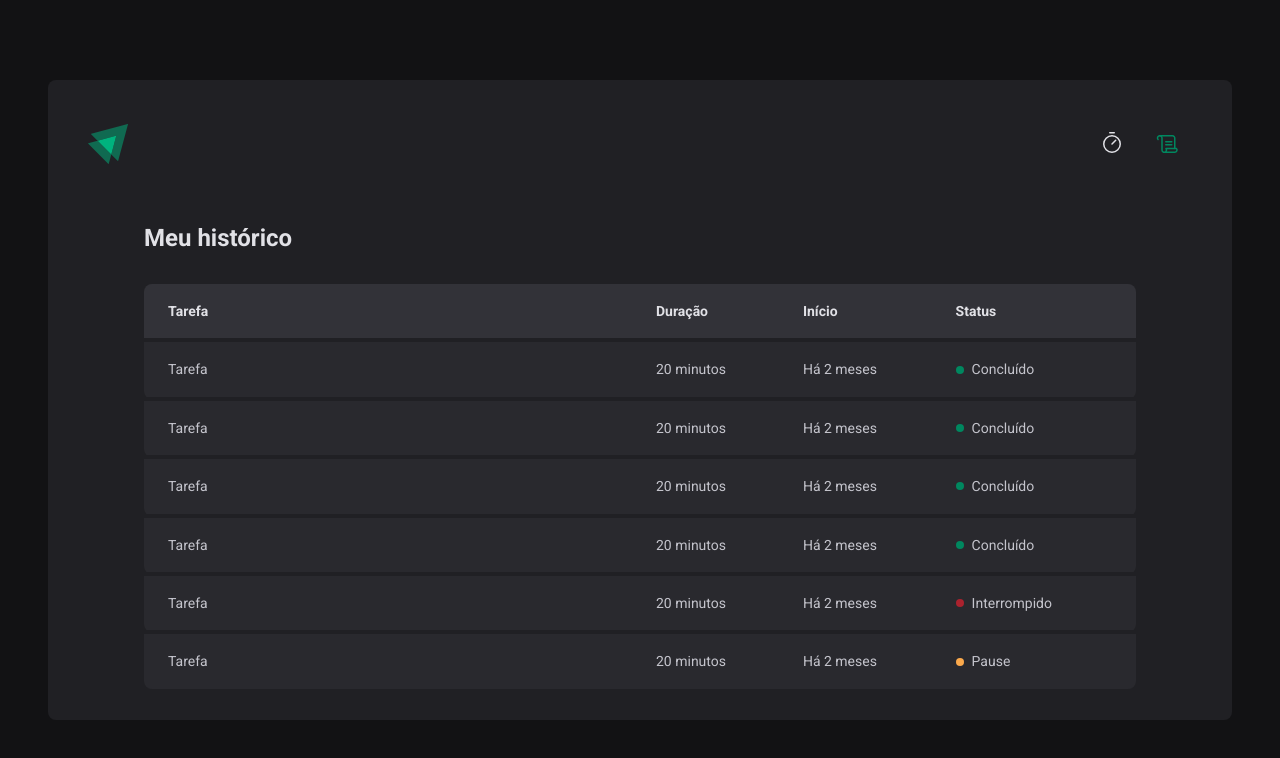
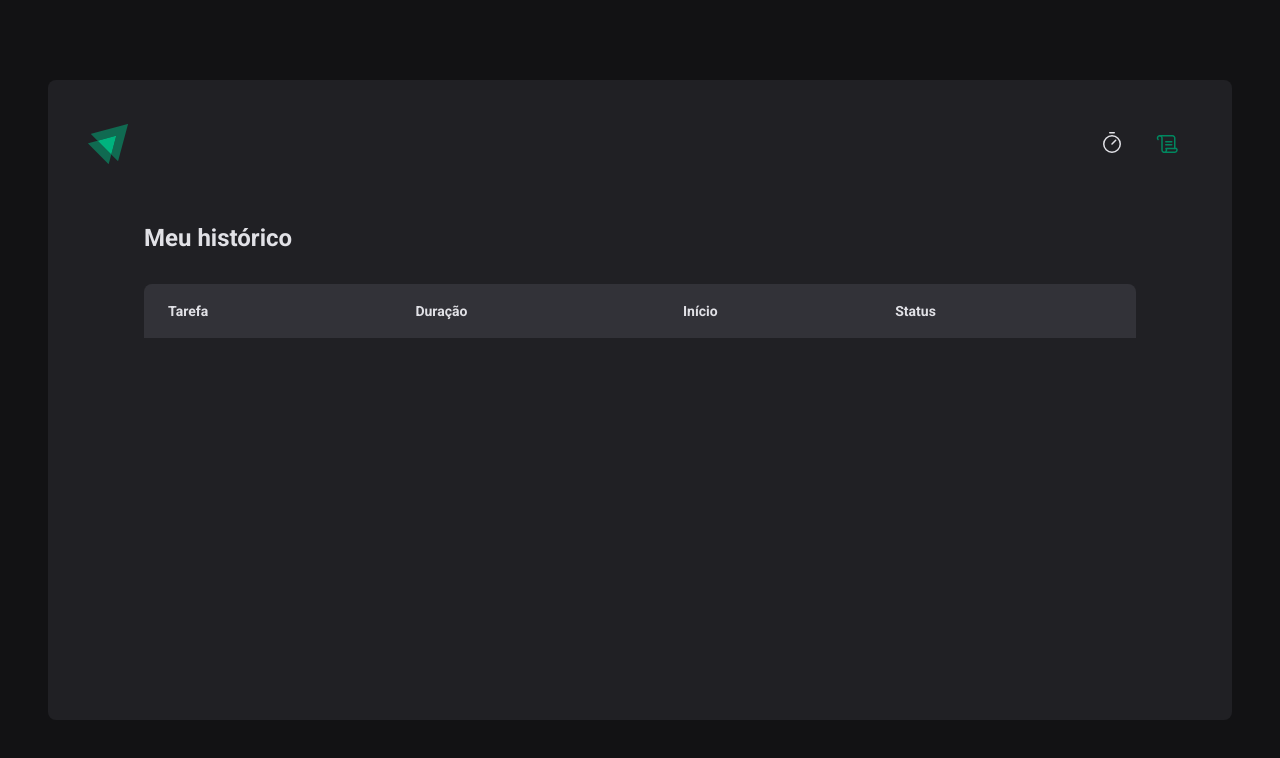
Before and after one commit to erik-ferreira/02-ignite-timer, a React (Vite) app: page /history in a window 1280 px wide. Shown: the top 758 px of the page. Built offline with nearby package versions, Linux system fonts and the light colour scheme.

Commit message:
complete history cycles

```diff
--- a/src/pages/History/index.tsx
+++ b/src/pages/History/index.tsx
@@ -1,6 +1,14 @@
+import { useContext } from "react";
+import { formatDistanceToNow } from "date-fns";
+import ptBR from "date-fns/locale/pt-BR";
+
+import { CyclesContext } from "../../contexts/CyclesContext";
+
 import { HistoryContainer, HistoryList, Status } from "./styles";
 
 export function History() {
+  const { cycles } = useContext(CyclesContext);
+
   return (
     <HistoryContainer>
       <h1>Meu histórico</h1>
@@ -17,54 +25,31 @@
           </thead>
 
           <tbody>
-            <tr>
-              <td>Tarefa</td>
-              <td>20 minutos</td>
-              <td>Há 2 meses</td>
-              <td>
-                <Status statusColor="green">Concluído</Status>
-              </td>
-            </tr>
-            <tr>
-              <td>Tarefa</td>
-              <td>20 minutos</td>
-              <td>Há 2 meses</td>
-              <td>
-                <Status statusColor="green">Concluído</Status>
-              </td>
-            </tr>
-            <tr>
-              <td>Tarefa</td>
-              <td>20 minutos</td>
-              <td>Há 2 meses</td>
-              <td>
-                <Status statusColor="green">Concluído</Status>
-              </td>
-            </tr>
-            <tr>
-              <td>Tarefa</td>
-              <td>20 minutos</td>
-              <td>Há 2 meses</td>
-              <td>
-                <Status statusColor="green">Concluído</Status>
-              </td>
-            </tr>
-            <tr>
-              <td>Tarefa</td>
-              <td>20 minutos</td>
-              <td>Há 2 meses</td>
-              <td>
-                <Status statusColor="red">Interrompido</Status>
-              </td>
-            </tr>
-            <tr>
-              <td>Tarefa</td>
-              <td>20 minutos</td>
-              <td>Há 2 meses</td>
-              <td>
-                <Status statusColor="yellow">Pause</Status>
-              </td>
-            </tr>
+            {cycles.map((cycle) => (
+              <tr key={cycle.id}>
+                <td>{cycle.task}</td>
+                <td>{cycle.minutesAmount} minutos</td>
+                <td>
+                  {formatDistanceToNow(cycle.startDate, {
+                    addSuffix: true,
+                    locale: ptBR,
+                  })}
+                </td>
+                <td>
+                  {cycle.finishedDate && (
+                    <Status statusColor="green">Concluído</Status>
+                  )}
+
+                  {cycle.interruptedDate && (
+                    <Status statusColor="red">Interrompido</Status>
+                  )}
+
+                  {!cycle.finishedDate && !cycle.interruptedDate && (
+                    <Status statusColor="yellow">Em andamento</Status>
+                  )}
+                </td>
+              </tr>
+            ))}
           </tbody>
         </table>
       </HistoryList>
```
